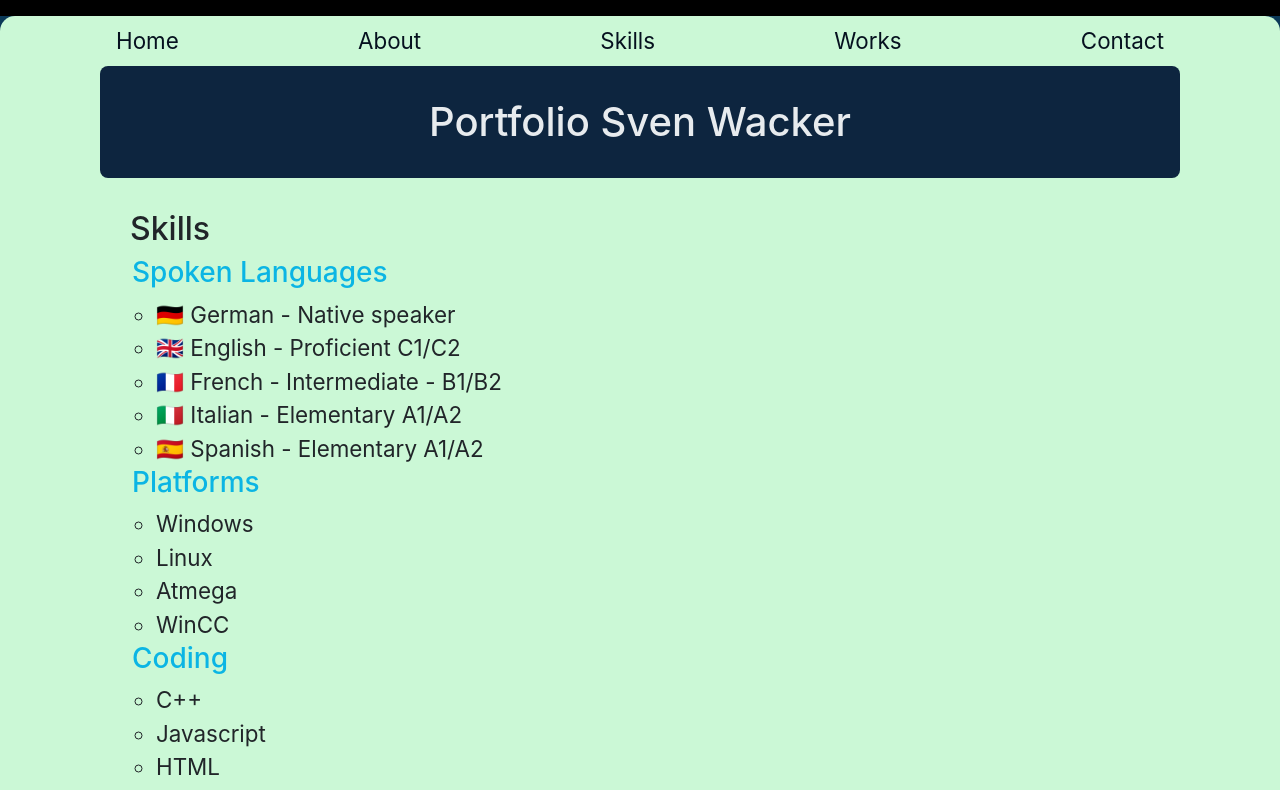
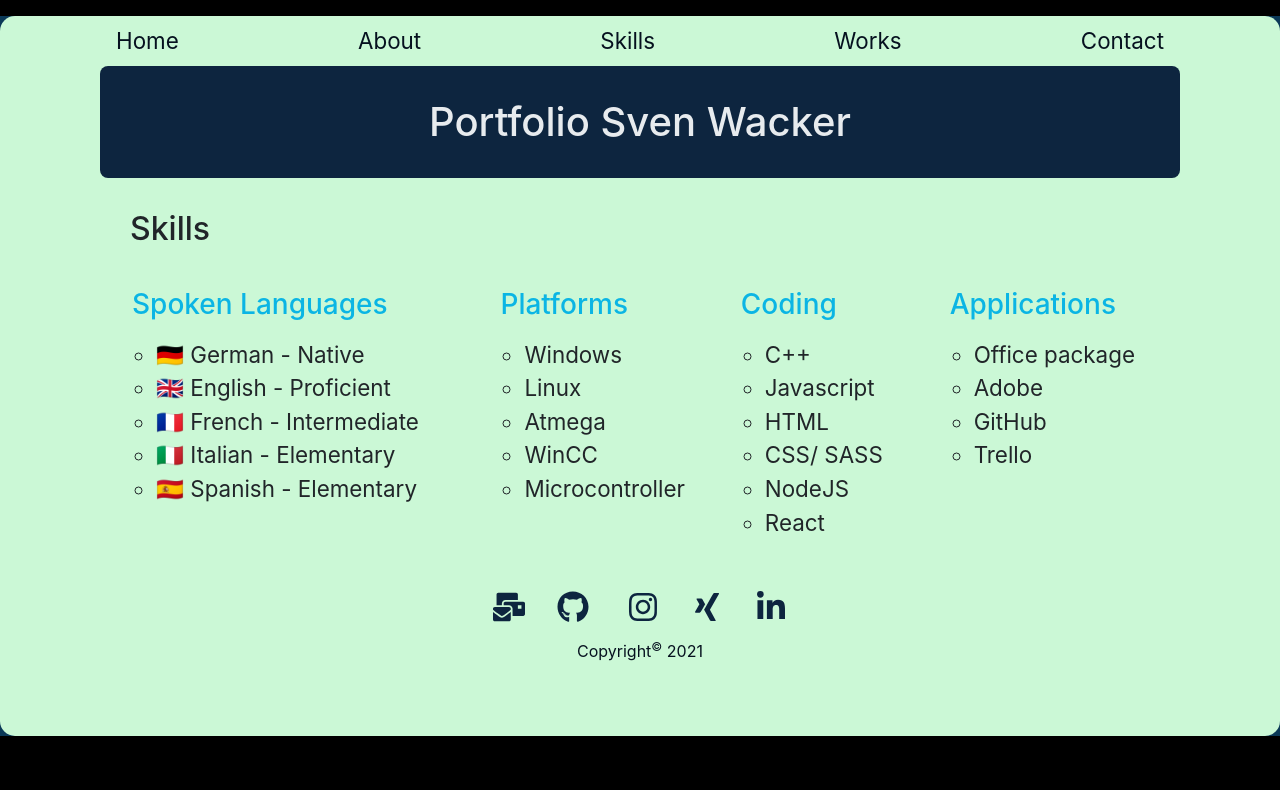
Before and after one commit to svenWacker/portfolio-app, a React (Create React App) app: page /skills in a window 1280 px wide. Shown: the top 790 px of the page. Built offline with nearby package versions, Linux system fonts and the light colour scheme.

Commit message:
skills done, with export and styles

```diff
--- a/src/components/ProjectInfo.js
+++ b/src/components/ProjectInfo.js
@@ -11,7 +11,6 @@ const WorkInfo = (props) => {
         return (
           <li key={id} style={{ listStyle: "none" }}>
             <h3 className="jobTitle">{jobTitle} </h3>
-
             <h4>
               {projectName}, {timeFrame}
             </h4>
--- a/src/components/Skills.js
+++ b/src/components/Skills.js
@@ -6,7 +6,7 @@ const Skills = ({ data }) => {
     const { id, skillName, description } = item;
     return (
       <li key={id} style={{ listStyle: "none" }}>
-        <h3 style={{ textDecoration: "none" }} className="jobTitle">
+        <h3 style={{ textDecoration: "none" }} className="skillsTitle">
           {skillName}
         </h3>
         <ul style={{ paddingLeft: "1.5rem" }}>
@@ -21,9 +21,7 @@ const Skills = ({ data }) => {
     <React.Fragment>
       <h2>Skills</h2>
       <div>
-        <ul style={{ textDecoration: "none" }} className="skills">
-          {items}
-        </ul>
+        <ul className="skills">{items}</ul>
       </div>
     </React.Fragment>
   );
--- a/src/sass/components/__components-dir.scss
+++ b/src/sass/components/__components-dir.scss
@@ -1,2 +1,6 @@
 // Poster of movies
 @import "./components";
+@import "./buttons";
+@import "./skills";
+@import "./projects";
+@import "./about";
--- /dev/null
+++ b/src/sass/components/_about.scss
@@ -0,0 +1,7 @@
+.skills {
+  text-decoration: none;
+  padding-left: 2rem;
+  display: flex;
+  flex-wrap: wrap;
+  justify-content: space-between;
+}
--- /dev/null
+++ b/src/sass/components/_buttons.scss
@@ -0,0 +1,14 @@
+.button-design {
+  border-radius: 9px;
+  padding: 0.1em 0.3em;
+  margin-top: 1rem;
+  font-family: inherit;
+  font-size: 1.4em;
+  background-color: $clr-secondary;
+}
+.button-design:hover {
+  transform: scale(1.4);
+  transition: 0.7s;
+  background-color: $clr-primary;
+  color: $clr-neutral-100;
+}
--- a/src/sass/components/_components.scss
+++ b/src/sass/components/_components.scss
@@ -16,9 +16,7 @@ nav li:hover {
   color: $clr-neutral-100;
   text-align: center;
 }
-.jobTitle {
-  color: $clr-secondary;
-}
+
 h2,
 .link,
 .address {
@@ -36,26 +34,7 @@ h2,
   align-items: center;
   padding: 2rem;
 }
-.projects,
-.skills {
-  padding-left: 2rem;
-}
 .split {
   width: 100%;
   padding-right: 25px;
 }
-
-.button-design {
-  border-radius: 9px;
-  padding: 0.1em 0.3em;
-  margin-top: 1rem;
-  font-family: inherit;
-  font-size: 1.4em;
-  background-color: $clr-secondary;
-}
-.button-design:hover {
-  transform: scale(1.4);
-  transition: 0.7s;
-  background-color: $clr-primary;
-  color: $clr-neutral-100;
-}
--- /dev/null
+++ b/src/sass/components/_projects.scss
@@ -0,0 +1,6 @@
+.projects {
+  padding-left: 2rem;
+}
+.jobTitle {
+  color: $clr-secondary;
+}
--- /dev/null
+++ b/src/sass/components/_skills.scss
@@ -0,0 +1,11 @@
+.skills {
+  text-decoration: none;
+  padding-left: 2rem;
+  display: flex;
+  flex-wrap: wrap;
+  justify-content: space-between;
+}
+.skillsTitle {
+  color: $clr-secondary;
+  margin: 2rem 4rem 1rem 0rem;
+}
--- a/src/skills.json
+++ b/src/skills.json
@@ -3,26 +3,26 @@
     "id": 0,
     "skillName": "Spoken Languages",
     "description": [
-      "🇩🇪 German - Native speaker",
-      "🇬🇧 English - Proficient C1/C2",
-      "🇫🇷 French - Intermediate - B1/B2",
-      "🇮🇹 Italian - Elementary A1/A2",
-      "🇪🇸 Spanish - Elementary A1/A2"
+      "🇩🇪 German - Native",
+      "🇬🇧 English - Proficient",
+      "🇫🇷 French - Intermediate",
+      "🇮🇹 Italian - Elementary",
+      "🇪🇸 Spanish - Elementary"
     ]
   },
   {
     "id": 1,
     "skillName": "Platforms",
-    "description": ["Windows", "Linux", "Atmega", "WinCC"]
+    "description": ["Windows", "Linux", "Atmega", "WinCC", "Microcontroller"]
   },
   {
     "id": 2,
     "skillName": "Coding",
-    "description": ["C++", "Javascript", "HTML", "CSS", "NodeJS", "React"]
+    "description": ["C++", "Javascript", "HTML", "CSS/ SASS", "NodeJS", "React"]
   },
   {
     "id": 3,
     "skillName": "Applications",
-    "description": ["Office package", "Adobe"]
+    "description": ["Office package", "Adobe", "GitHub", "Trello"]
   }
 ]
```
